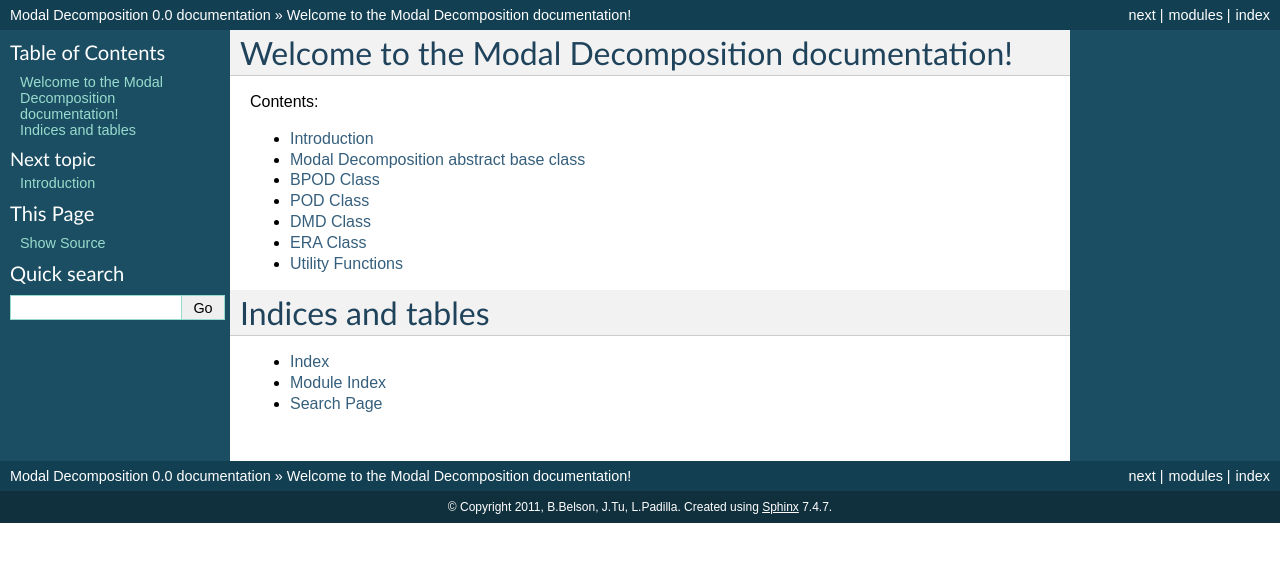
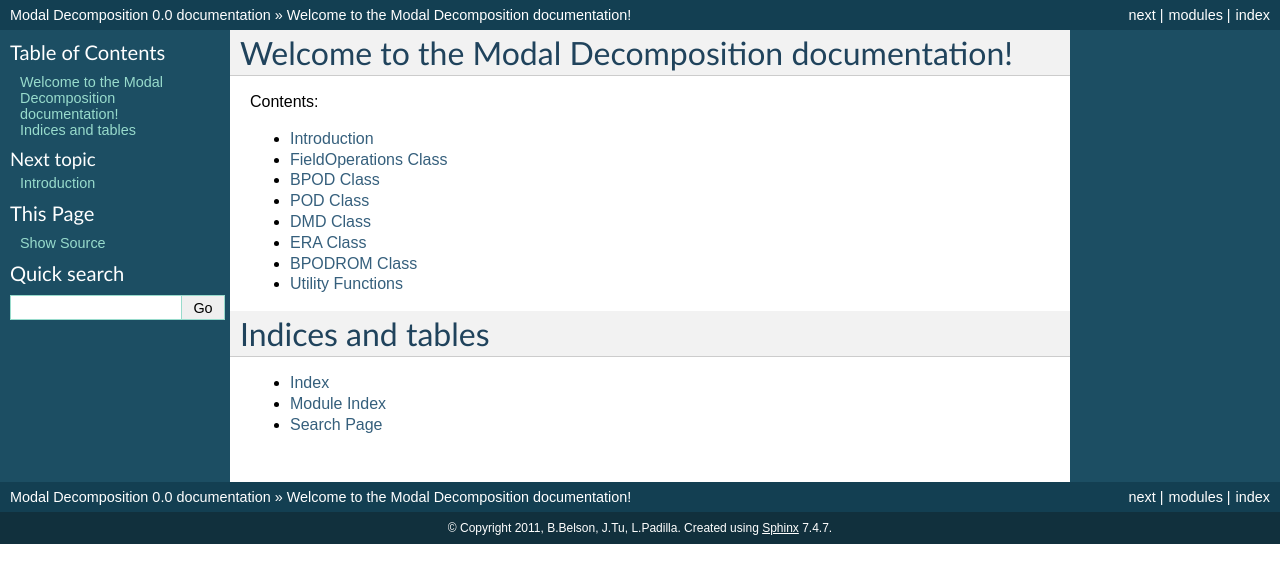
Before and after one commit to belson17/modred, a Sphinx documentation site: the page built from doc/index.rst, in a window 1280 px wide. Shown: the top 583 px of the page. Built offline with Sphinx 7.4.7, drawn with Linux system fonts in a browser that asks for light colours.

Commit message:
Updated documentation

```diff
--- /dev/null
+++ b/doc/bpodltirom_string.rst
@@ -0,0 +1,7 @@
+BPODROM Class
+**********
+
+.. module:: bpodltirom
+   :noindex:
+.. autoclass:: BPODROM
+   :members:
--- a/doc/index.rst
+++ b/doc/index.rst
@@ -11,12 +11,14 @@ Contents:
 .. toctree::
 
    intro
-   modaldecomp_string
+   fieldoperations_string
    bpod_string
    pod_string
    dmd_string
    era_string
+   bpodltirom_string
    util_string
+
 
 Indices and tables
 ==================
--- a/doc/modaldecomp_string.rst
+++ /dev/null
@@ -1,7 +0,0 @@
-Modal Decomposition abstract base class
-***************************************
-
-.. module:: modaldecomp
-   :noindex:
-.. autoclass:: ModalDecomp
-   :members:
```
Also changed, not shown: doc/fieldoperations_string.rst (added, +7 -0 lines), 1 other file.
